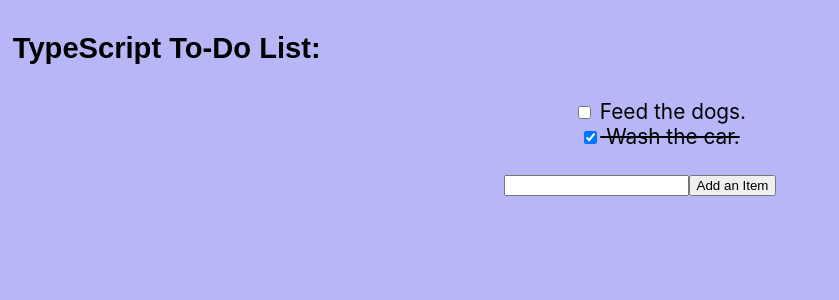
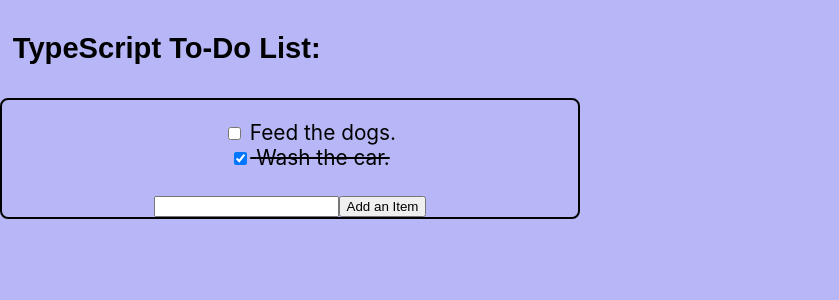
Before and after one commit to MorganWilliamson/TS-Todo, a React (Vite) app in the folder ts-todo/: page / in a window 1280 px wide. Shown: the top 300 px of the page, without its empty margins (0-839 px from the left). Built offline with nearby package versions, Linux system fonts and the light colour scheme.

Commit message:
Starting list styling.

```diff
--- a/ts-todo/src/App.css
+++ b/ts-todo/src/App.css
@@ -18,3 +18,11 @@ html {
 .App ul {
   list-style-type: none;
 }
+
+.listComp {
+  display: flex;
+  flex-direction: column;
+  width: 45%;
+  border: 2px solid black;
+  border-radius: 8px;
+}
--- a/ts-todo/src/App.tsx
+++ b/ts-todo/src/App.tsx
@@ -38,8 +38,10 @@ function App() {
   return (
     <div className="App">
       <h1 className="title">TypeScript To-Do List:</h1>
-      <TodoList className="todoList" todos={todos} toggleTodo={toggleTodo} />
-      <AddTodoForm addTodo={addTodo} />
+      <div className="listComp">
+        <TodoList todos={todos} toggleTodo={toggleTodo} />
+        <AddTodoForm addTodo={addTodo} />
+      </div>
     </div>
   )
 }
```
